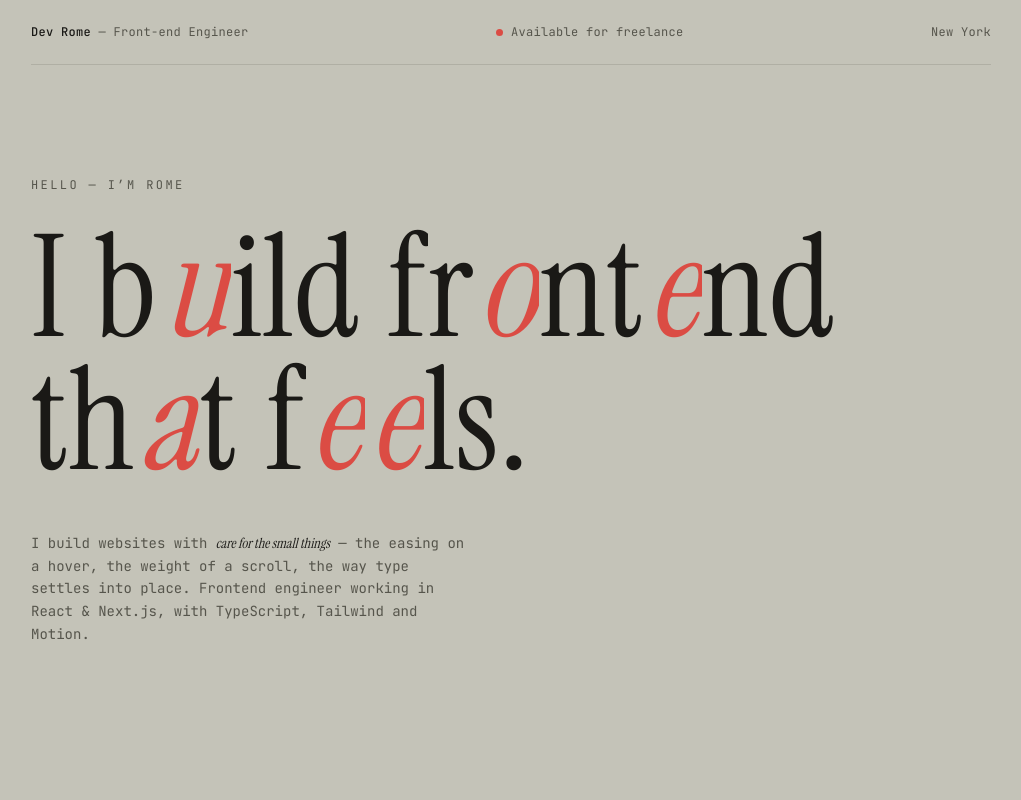
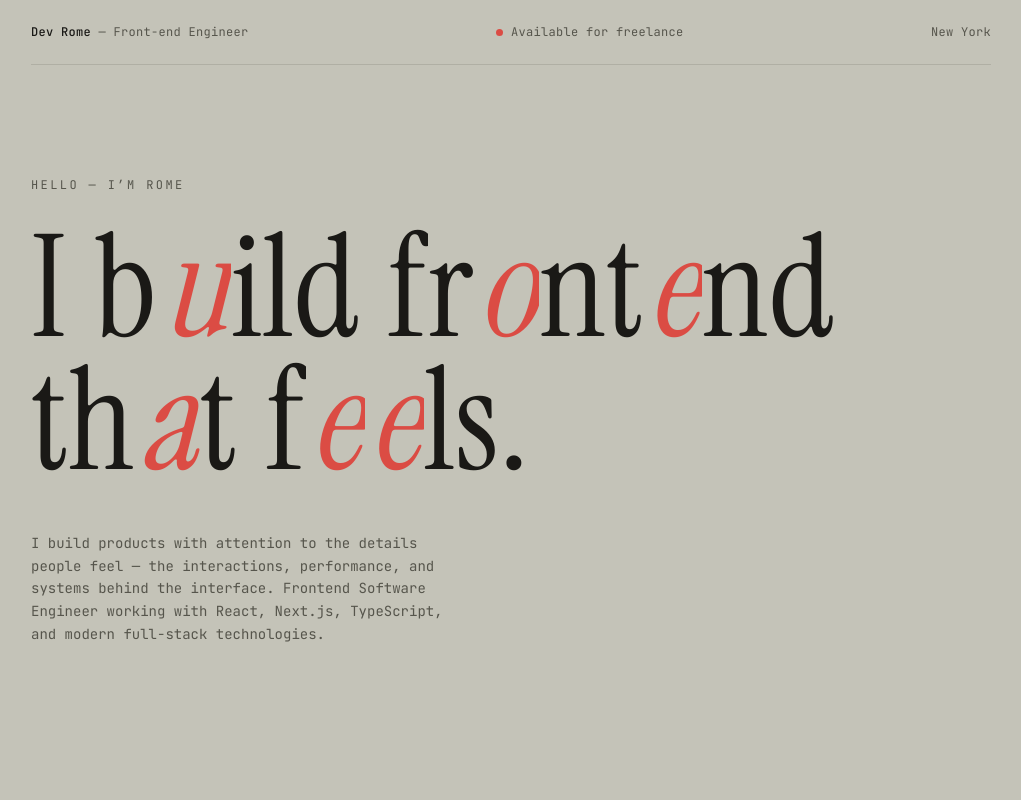
Before and after one commit to dev-rome/Dev-Rome-Portfolio, a Next.js app: page / in a window 1280 px wide. Shown: the top 800 px of the page, without its empty margins (129-1150 px from the left). Built offline with nearby package versions, Linux system fonts and the light colour scheme.

Commit message:
content: refine hero section messaging

```diff
--- a/components/Hero.tsx
+++ b/components/Hero.tsx
@@ -33,13 +33,10 @@ export default function Hero() {
         data-animate
         className="mt-11 max-w-[52ch] font-mono text-sm leading-relaxed text-muted"
       >
-        I build websites with{" "}
-        <em className="font-serif italic text-ink">
-          care for the small things
-        </em>{" "}
-        — the easing on a hover, the weight of a scroll, the way type settles
-        into place. Frontend engineer working in React &amp; Next.js, with
-        TypeScript, Tailwind and Motion.
+        I build products with attention to the details people feel — the
+        interactions, performance, and systems behind the interface. Frontend
+        Software Engineer working with React, Next.js, TypeScript, and modern
+        full-stack technologies.
       </motion.p>
     </section>
   );
```
Also changed, not shown: 1 other file (tests, documents, lock files or other folders).
